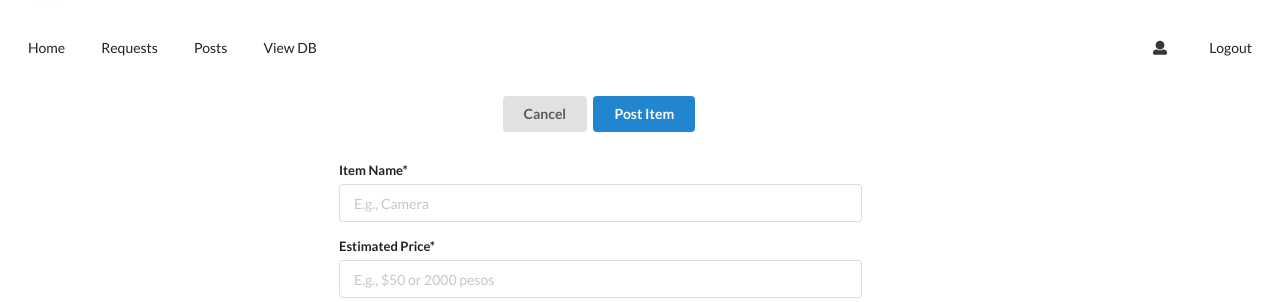
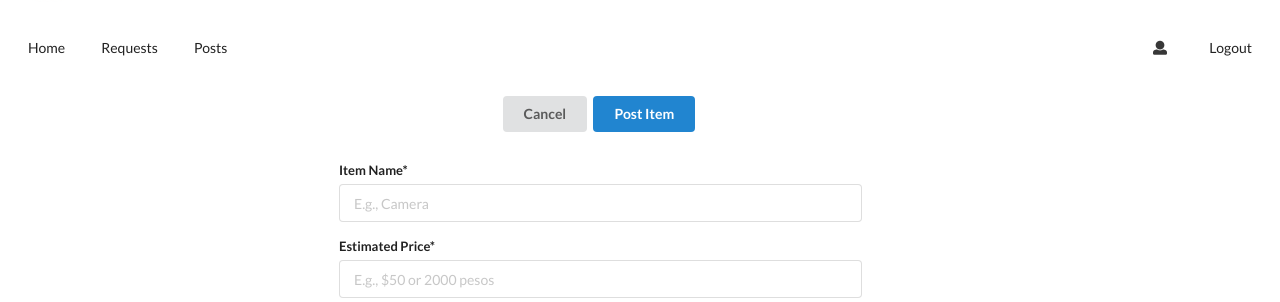
Before and after one commit to okeke-2011/Minerva-Marketplace, a Flask app: page /create_item in a window 1280 px wide. Shown: the part 74-376 px from the top of the page. Run offline with Flask 2, Linux system fonts and the light colour scheme.

Commit message:
mask access to db

```diff
--- a/templates/base.html
+++ b/templates/base.html
@@ -24,7 +24,7 @@
 			<a class="item" href="/all_items">Home</a>
 			<a class="item" href="/my_items_reqs">Requests</a>
 			<a class="item" href="/my_items_post">Posts</a>
-			<a class="item" href="/show_db">View DB</a>
+			<!-- <a class="item" href="/show_db">View DB</a> -->
         	<div class="right menu"></div>
 				<a class="ui item" href="/user_info"><i class="user icon"></i></a>
 				<a class="ui item" href="/logout">Logout</a>
```
